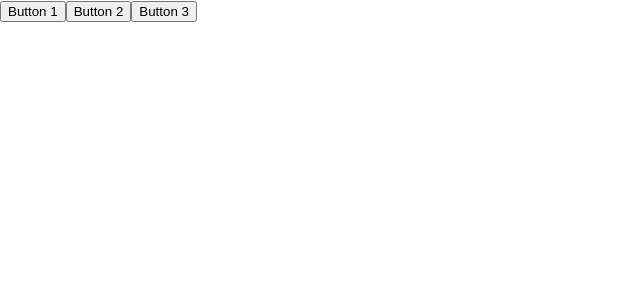
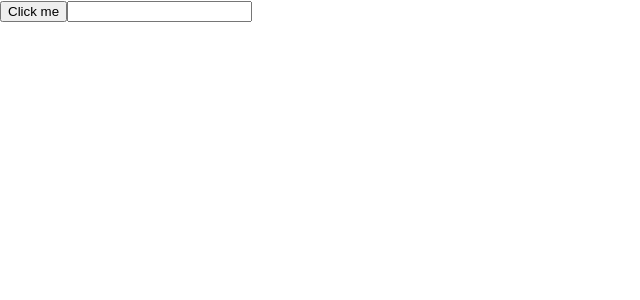
Before and after one commit to moyoamoo/ch16-react-demos, a React (Create React App) app: page / in a window 1280 px wide. Shown: the top 300 px of the page, without its empty margins (0-640 px from the left). Built offline with nearby package versions, Linux system fonts and the light colour scheme.

Commit message:
event listeners

```diff
--- a/src/App.js
+++ b/src/App.js
@@ -1,17 +1,18 @@
-import React, { Component } from "react";
-import Button from "./Components/Button";
+import React, { Component } from 'react';
 
-class App extends Component {
-  state = {};
+class App  extends Component {
+  btnClick = ()=>{
+    console.log("button clicked")
+  }
+
+  onTextInput = (e)=>{
+    console.log("user types: ", e.target.value)
+  }
   render() {
-    return (
-      <>
-        <Button text={"Button 1"} className="important" />
-        <Button text={"Button 2"} className="danger" />
-        <Button text={"Button 3"} className="demo" />
-      </>
-    );
+    return (<>
+    <button onClick={this.btnClick}>Click me</button>
+    <input type="text" onInput={this.onTextInput}></input></>);
   }
 }
 
-export default App;
+export default App ;
```
